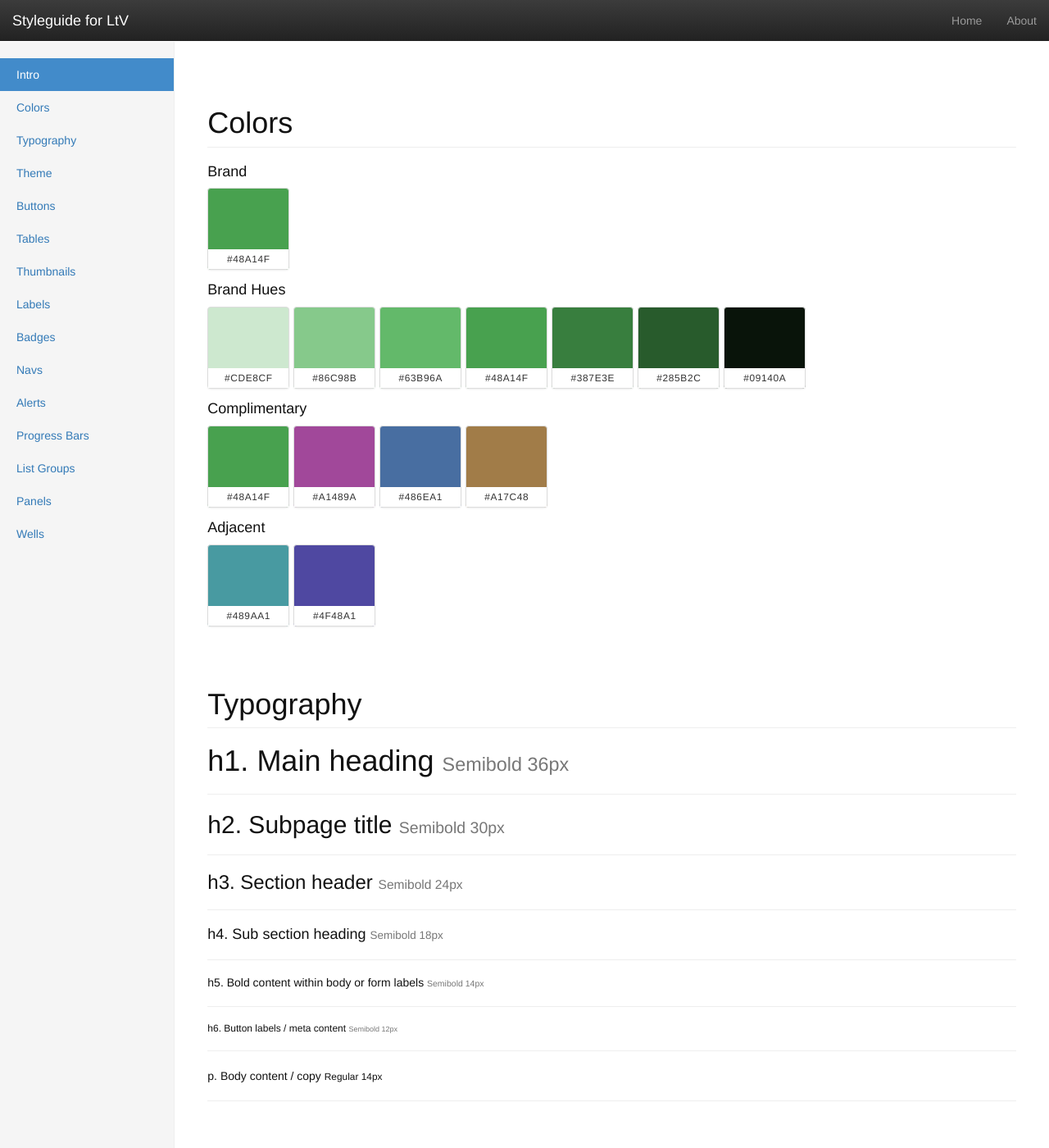
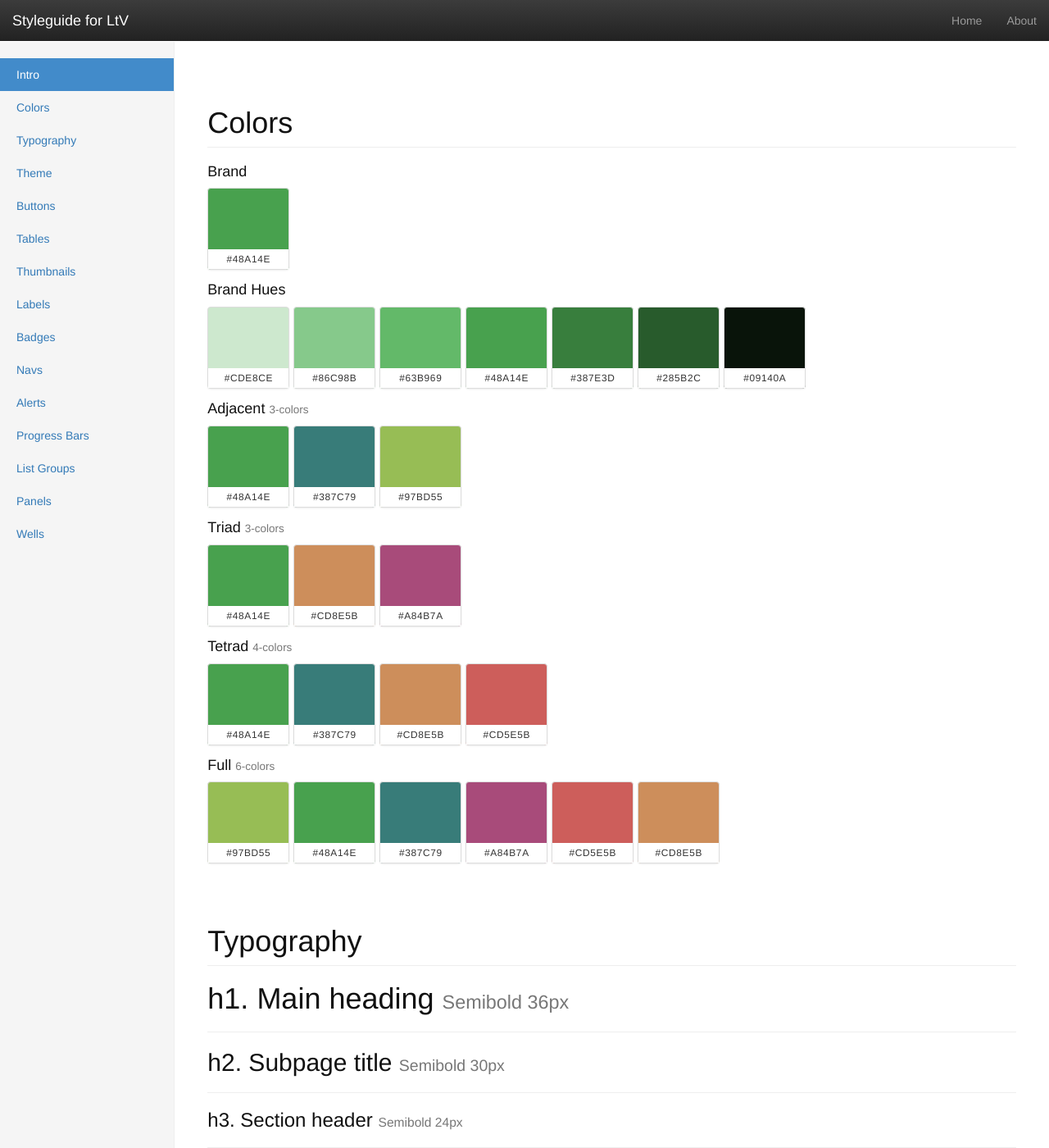
Before and after one commit to lewisNotestine/btc-toolkit, a Jekyll site: the page built from index.html, in a window 1280 px wide and 1400 px high. Shown: the whole window at 82% size. Built offline with Jekyll 4.4.1, drawn with Linux system fonts in a browser that asks for light colours; nearby versions of some CDN libraries.

Commit message:
Color palette

```diff
--- a/_includes/color-palette.html
+++ b/_includes/color-palette.html
@@ -13,15 +13,31 @@
   <li class="swatch-brand-darker"></li>
   <li class="swatch-brand-darkest"></li>
 </ul>
-<h4>Complimentary</h4>
+<h4>Adjacent <small>3-colors</small></h4>
 <ul class="color-palette">
-	<li class="swatch-brand"></li>
+  <li class="swatch-brand"></li>
+  <li class="swatch-brand-adjacent-right"></li>
+  <li class="swatch-brand-adjacent-left"></li>
+</ul>
+<h4>Triad <small>3-colors</small></h4>
+<ul class="color-palette">
+  <li class="swatch-brand"></li>
+  <li class="swatch-triad-right"></li>
+  <li class="swatch-triad-left"></li>
+</ul>
+<h4>Tetrad <small>4-colors</small></h4>
+<ul class="color-palette">
+  <li class="swatch-brand"></li>
+  <li class="swatch-tetrad-center"></li>
+  <li class="swatch-tetrad-left"></li>
+  <li class="swatch-tetrad-right"></li>
+</ul>
+<h4>Full <small>6-colors</small></h4>
+<ul class="color-palette">
+  <li class="swatch-brand-adjacent-left"></li>
+  <li class="swatch-brand"></li>
+  <li class="swatch-tetrad-center"></li>
+  <li class="swatch-triad-left"></li>
   <li class="swatch-brand-compliment"></li>
-  <li class="swatch-brand-compliment-adjacent-left"></li>
-  <li class="swatch-brand-compliment-adjacent-right"></li>
+  <li class="swatch-triad-right"></li>
 </ul>
-<h4>Adjacent</h4>
-<ul class="color-palette">
-  <li class="swatch-brand-adjacent"></li>
-  <li class="swatch-brand-adjacent-right"></li>
-</ul>
--- a/_sass/_color-palette.scss
+++ b/_sass/_color-palette.scss
@@ -5,7 +5,7 @@
  */
 
  // Generates a color pallet from a main branding color
- $palette-brand: #48A14F;
+ $palette-brand: #48A14E;
 
 // Structure
 .color-palette {
@@ -48,6 +48,9 @@
 	&.swatch-brand {
 		background: $palette-brand;
 	}
+	&.swatch-brand-compliment {
+		background: #CD5E5B;
+	}
 	&.swatch-brand-lightest {
 		background: lighten($palette-brand, 40%);
 	}
@@ -66,19 +69,25 @@
 	&.swatch-brand-darkest {
 		background: darken($palette-brand, 40%);
 	}
-	&.swatch-brand-compliment {
-		background: adjust-hue($palette-brand, 180);
-	}
-	&.swatch-brand-compliment-adjacent-left {
-		background: adjust-hue($palette-brand, 180 - 90);
-	}
-	&.swatch-brand-compliment-adjacent-right {
-		background: adjust-hue($palette-brand, 180 + 90);
-	}
-	&.swatch-brand-adjacent {
-		background: adjust-hue($palette-brand, 60);
+	&.swatch-brand-adjacent-left {
+		background: #97BD55;
 	}
 	&.swatch-brand-adjacent-right {
-		background: adjust-hue($palette-brand, 120);
+		background: #387C79;
+	}
+	&.swatch-triad-left {
+		background: #A84B7A;
+	}
+	&.swatch-triad-right {
+		background: #CD8E5B;
+	}
+	&.swatch-tetrad-left {
+		background: #CD8E5B;
+	}
+	&.swatch-tetrad-center {
+		background: #387C79;
+	}
+	&.swatch-tetrad-right {
+		background: #CD5E5B;
 	}
 }
```
